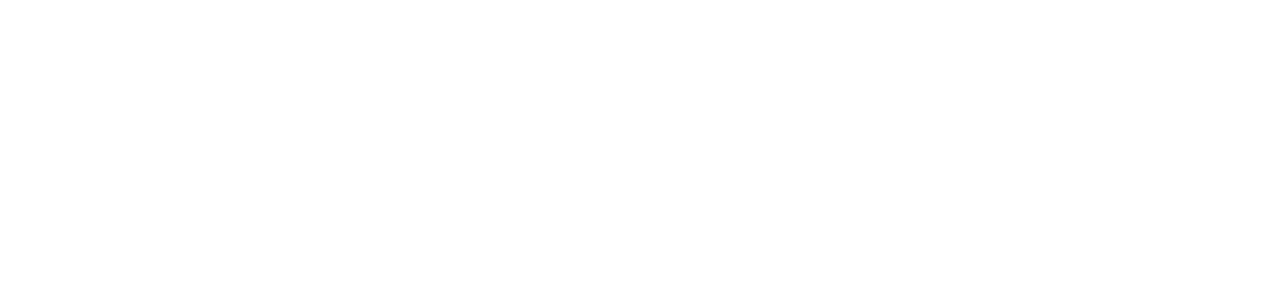
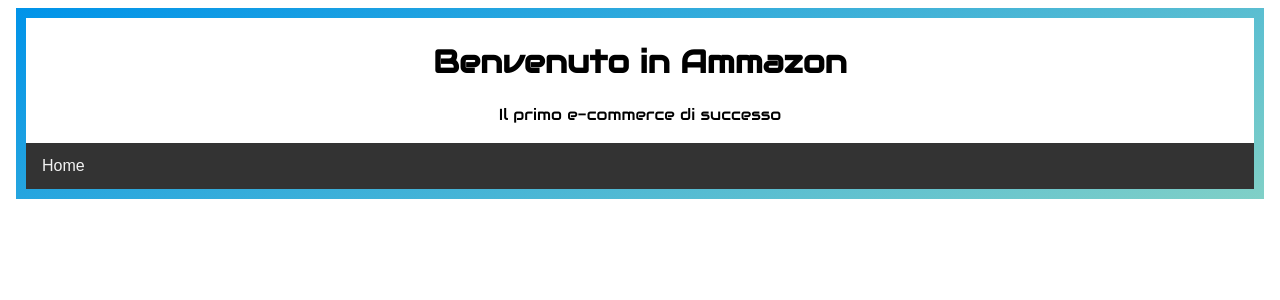
Before and after one commit to luca-lezzerini/ammazzon-s, an Angular app in the folder client-ammazzon-s/: page /app-home-page in a window 1280 px wide. Before the commit this address led to /. Shown: the top 300 px of the page. Built offline with nearby package versions, Linux system fonts and the light colour scheme.

Commit message:
Creare CSS lato client #4
Prima parte

```diff
--- a/client-ammazzon-s/src/app/app-routing.module.ts
+++ b/client-ammazzon-s/src/app/app-routing.module.ts
@@ -1,7 +1,12 @@
 import { NgModule } from '@angular/core';
 import { Routes, RouterModule } from '@angular/router';
+import { HomePageComponent } from './home-page/home-page.component';
 
-const routes: Routes = [];
+const routes: Routes = [
+ {path: 'app-home-page', component: HomePageComponent },
+
+ { path: '', redirectTo: '/app-home-page', pathMatch: 'full' }
+];
 
 @NgModule({
   imports: [RouterModule.forRoot(routes)],
--- a/client-ammazzon-s/src/app/app.component.html
+++ b/client-ammazzon-s/src/app/app.component.html
@@ -0,0 +1 @@
+<router-outlet></router-outlet>
--- a/client-ammazzon-s/src/app/app.module.ts
+++ b/client-ammazzon-s/src/app/app.module.ts
@@ -4,10 +4,12 @@
 import { AppRoutingModule } from './app-routing.module';
 import { AppComponent } from './app.component';
 import { FormsModule } from '@angular/forms';
+import { HomePageComponent } from './home-page/home-page.component';
 
 @NgModule({
   declarations: [
-    AppComponent
+    AppComponent,
+    HomePageComponent
   ],
   imports: [
     BrowserModule,
--- /dev/null
+++ b/client-ammazzon-s/src/app/home-page/home-page.component.html
@@ -0,0 +1,10 @@
+<body>
+    <div class="titolo">
+        <link rel="stylesheet" href="https://fonts.googleapis.com/css?family=Audiowide">
+        <h1>Benvenuto in Ammazon</h1>
+        <p>Il primo e-commerce di successo</p>
+    </div>
+    <div class="link">
+        <a href="app-home-page">Home</a>
+    </div>
+</body>
--- /dev/null
+++ b/client-ammazzon-s/src/app/home-page/home-page.component.ts
@@ -0,0 +1,17 @@
+import { HttpClient } from '@angular/common/http';
+import { Component, OnInit } from '@angular/core';
+import { Router } from '@angular/router';
+
+@Component({
+  selector: 'app-home-page',
+  templateUrl: './home-page.component.html',
+  styleUrls: ['./home-page.component.css', '../theme.css']
+})
+export class HomePageComponent implements OnInit {
+
+  constructor(private router: Router, private http: HttpClient) { }
+
+  ngOnInit(): void {
+  }
+
+}
--- /dev/null
+++ b/client-ammazzon-s/src/app/theme.css
@@ -0,0 +1,110 @@
+@import url("https://fonts.googleapis.com/css?family=Fredoka+One");
+* {
+    box-sizing: border-box;
+}
+
+body {
+    font-family: Arial;
+    padding: 10px;
+    background-color: #0093E9;
+    background-image: linear-gradient(160deg, #0093E9 0%, #80D0C7 100%);
+}
+
+.titolo {
+    font-family: "Audiowide", sans-serif;
+    padding: 30px;
+    text-align: center;
+    background: white;
+}
+
+.link {
+    overflow: hidden;
+    background-color: #333;
+}
+
+.link a {
+    float: left;
+    display: block;
+    color: #f2f2f2;
+    text-align: center;
+    padding: 14px 16px;
+    text-decoration: none;
+}
+
+.link a:hover {
+    background-color: #ddd;
+    color: black;
+}
+
+.barranav {
+    overflow: hidden;
+    background-color: #333;
+}
+
+.barranav a {
+    float: left;
+    display: block;
+    color: #f2f2f2;
+    text-align: center;
+    padding: 14px 16px;
+    text-decoration: none;
+}
+
+.titolo {
+    padding: 2px;
+    text-align: center;
+    background: white;
+}
+
+.sfondo {
+    margin: auto;
+    text-align: center;
+}
+
+.fondo {
+    background-color: #f1f1f1;
+    padding: 10px;
+    text-align: center;
+    font-family: "Audiowide", sans-serif;
+}
+
+button {
+    margin-left: 1%;
+    display: inline-block;
+    color: rgba(255, 255, 255, 1.8);
+    text-decoration: none;
+    text-shadow: 0 0 1px rgb(3, 43, 58);
+    padding: .8em 1.2em;
+    background: #0E8BB8 linear-gradient(#0A5E7D, #0E8BB8);
+    box-shadow: 0 15px 12px -12px rgb(0, 0, 0), 0 -2px 0 -1px rgb(20, 110, 140), 0 -4px 0 -2px rgb(18, 108, 138), 0 -6px 0 -3px rgb(16, 106, 136), 0 -8px 0 -4px rgb(14, 104, 134), 0 -10px 0 -5px rgb(12, 102, 132), 0 -12px 0 -6px rgb(10, 100, 130);
+}
+
+input[type=text] {
+    border: 1px solid #848484;
+    -webkit-border-radius: 30px;
+    -moz-border-radius: 30px;
+    border-radius: 30px;
+    outline: 0;
+    height: 25px;
+    width: 275px;
+    padding-left: 10px;
+    padding-right: 10px;
+}
+
+.tabella {
+    margin: auto;
+    border-collapse: collapse;
+    width: 100%;
+    overflow-x: auto;
+    border: 3px;
+}
+
+th, td {
+    padding: 15px;
+    text-align: left;
+}
+
+th {
+    background-color: #333;
+    color: white;
+}
```
Also changed, not shown: client-ammazzon-s/src/app/home-page/home-page.component.css (added), 1 other file (tests, documents, lock files or other folders).
